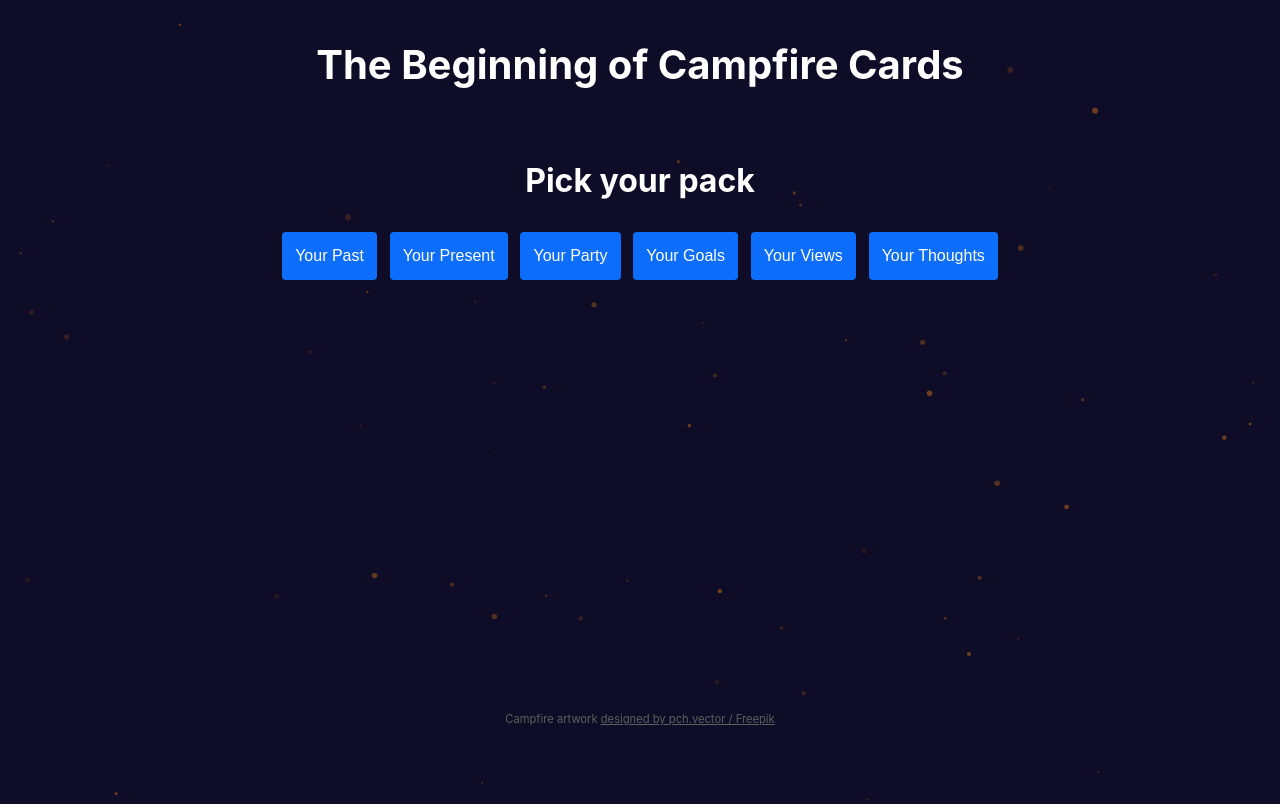
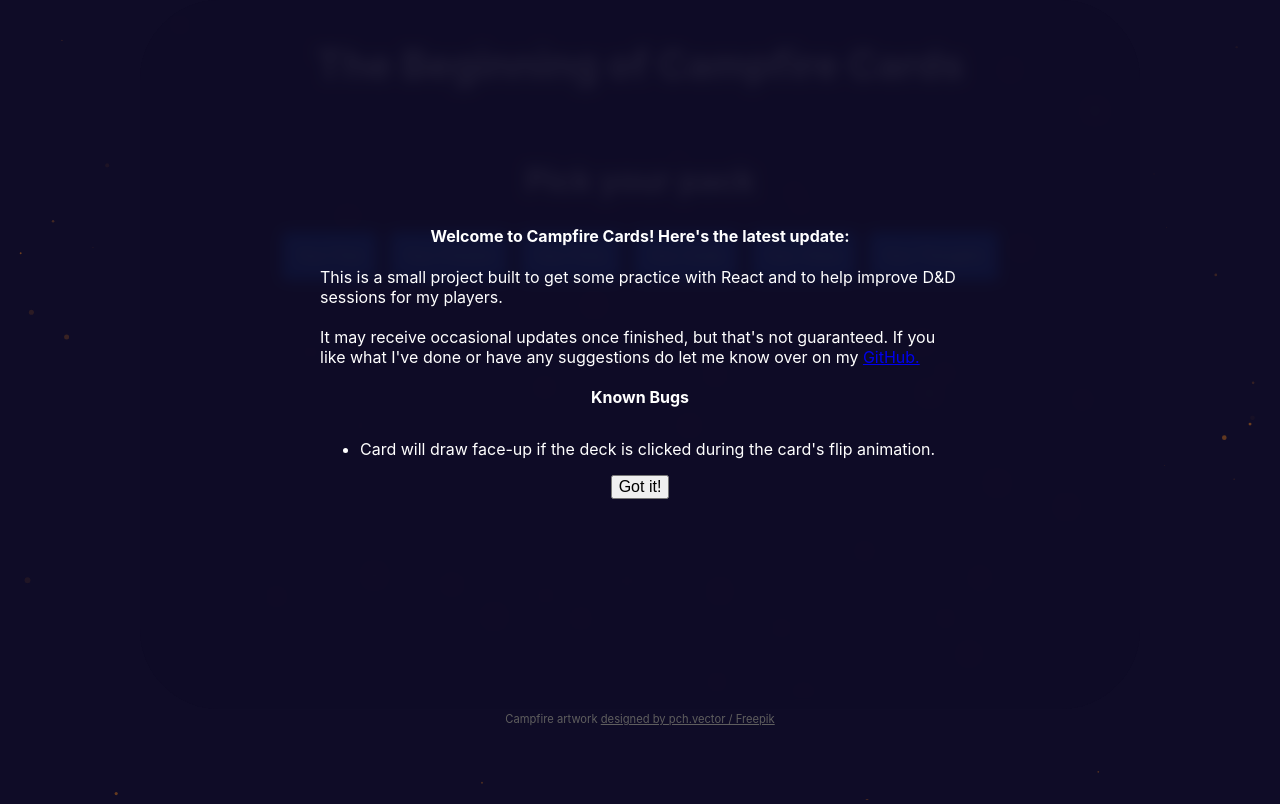
Before and after one commit to heathornJ/campfirecards, a React (Create React App) app: page / in a window 1280 px wide. Built offline with nearby package versions, Linux system fonts and the light colour scheme.

Commit message:
Add alert box for update when on HomeScreen

```diff
--- /dev/null
+++ b/src/components/Alert.js
@@ -0,0 +1,39 @@
+import React, { useState } from "react";
+
+const Alert = () => {
+  const [isVisible, setIsVisible] = useState(true);
+
+  const handleClose = () => {
+    setIsVisible(false);
+  };
+
+  if (!isVisible) return null;
+
+  return (
+    <div className="alert">
+      <h3>Welcome to Campfire Cards! Here's the latest update:</h3>
+      <p>
+        This is a small project built to get some practice with React and to
+        help improve D&D sessions for my players.
+        <br />
+        <br />
+        It may receive occasional updates once finished, but that's not
+        guaranteed. If you like what I've done or have any suggestions do let me
+        know over on my{" "}
+        <a href="https://github.com/heathornJ" target="_blank" rel="noreferrer">
+          GitHub.
+        </a>
+      </p>
+      <h3>Known Bugs</h3>
+      <ul>
+        <li>
+          Card will draw face-up if the deck is clicked during the card's flip
+          animation.
+        </li>
+      </ul>
+      <button onClick={handleClose}>Got it!</button>
+    </div>
+  );
+};
+
+export default Alert;
--- a/src/components/HomeScreen.js
+++ b/src/components/HomeScreen.js
@@ -2,6 +2,7 @@ import React from "react";
 import ThemeButton from "./ThemeButton";
 import config from "../data/config.json";
 import Attribution from "./Attribution";
+import Alert from "./Alert";
 
 function HomeScreen({ navigateTo }) {
   const past = config.sections.themes.yourPast;
@@ -24,6 +25,7 @@ function HomeScreen({ navigateTo }) {
         <ThemeButton theme={yourThoughts} navigateTo={navigateTo} />
       </div>
       <Attribution />
+      <Alert />
     </div>
   );
 }
--- a/src/styles.css
+++ b/src/styles.css
@@ -14,6 +14,7 @@
 body {
   background-color: #0f0c27; /*TEMP*/
   height: 100vh;
+  overflow: hidden;
 }
 
 h1 {
@@ -56,12 +57,42 @@ p {
   display: flex;
   flex-direction: column;
   align-items: center;
-
   min-width: 500px;
   min-height: 500px;
   height: 709px;
   width: 100%;
   max-width: 1000px;
+}
+
+/* Alert */
+.alert {
+  z-index: 5;
+  display: flex;
+  flex-direction: column;
+  align-items: center;
+  justify-content: center;
+  position: absolute;
+  text-align: center;
+  height: 100%;
+  width: 100%;
+  background-color: #0f0c27ef;
+  border-radius: 5em;
+  backdrop-filter: blur(7px);
+}
+
+.alert > h3 {
+  color: white;
+}
+
+.alert > a {
+  color: grey;
+}
+
+.alert > p,
+.alert > ul {
+  width: 40em;
+  text-align: left;
+  color: white;
 }
 
 /* HomeScreen */
```
